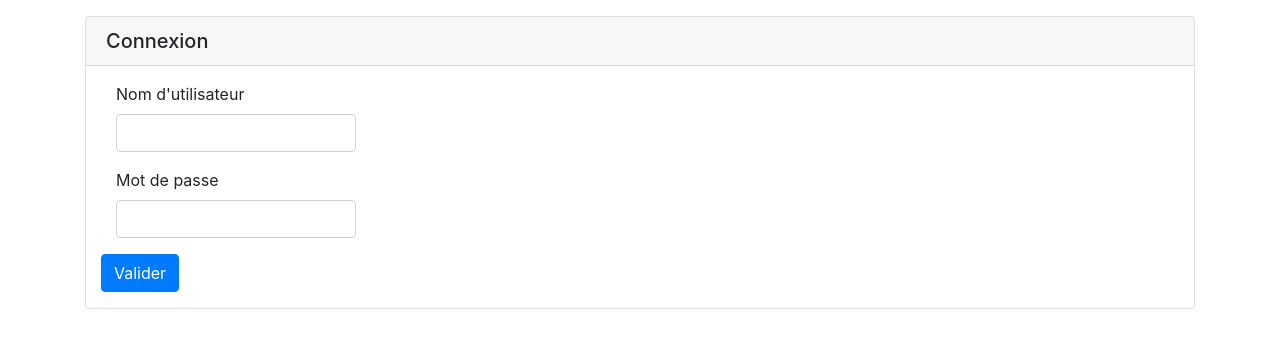
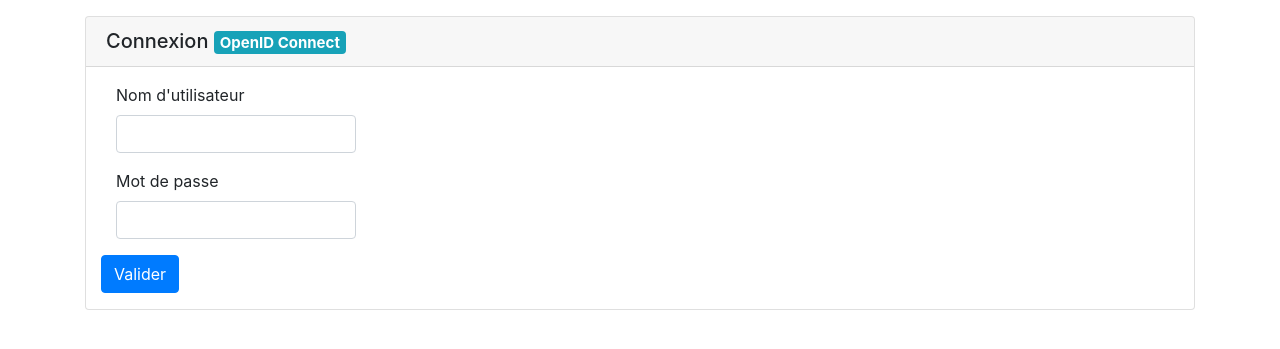
Before and after one commit to bible-white-corp/yakabible, a Django app: page /connection/ in a window 1280 px wide. Shown: the part 182-531 px from the top of the page. Run offline with Django 3.2, Linux system fonts and the light colour scheme; some libraries are stand-ins or nearby versions.

Commit message:
[CONNECTION] Add small openID connect to connection page

```diff
--- a/yakabible/billapp/templates/billapp/connection.html
+++ b/yakabible/billapp/templates/billapp/connection.html
@@ -10,7 +10,11 @@ Connexion
 
 {% block content %}
     <div class="card mt-3">
-        <h5 class="card-header">Connexion</h5>
+        <h5 class="card-header">Connexion
+            <a href="{% url 'social:begin' backend='epita' %}?next={{ request.GET.next }}">
+                <span class="badge badge-secondary badge-info">OpenID Connect</span>
+            </a>
+        </h5>
         {% if error %}
             <div class="container mt-3">
                 <div class="alert alert-danger" role="alert">
```
